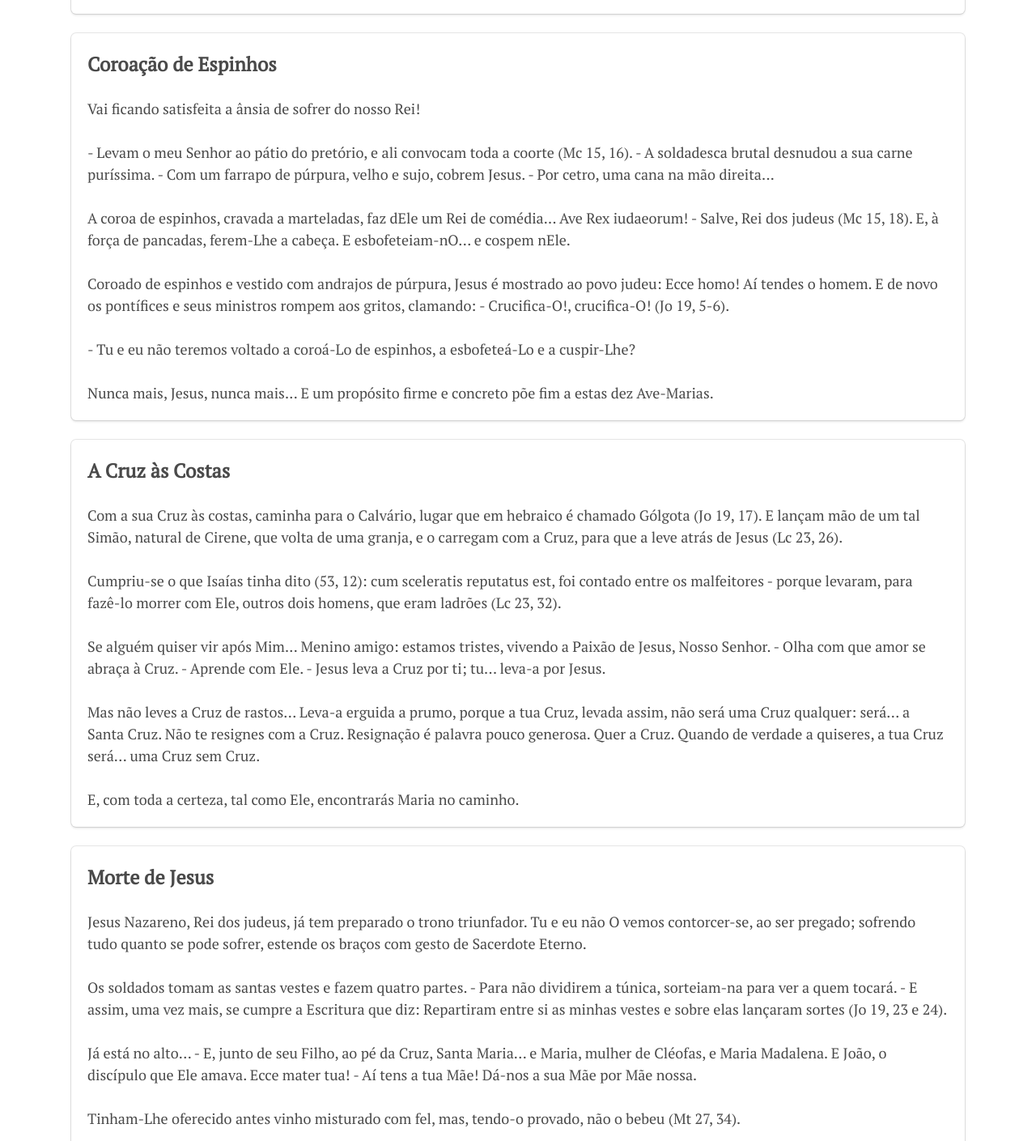
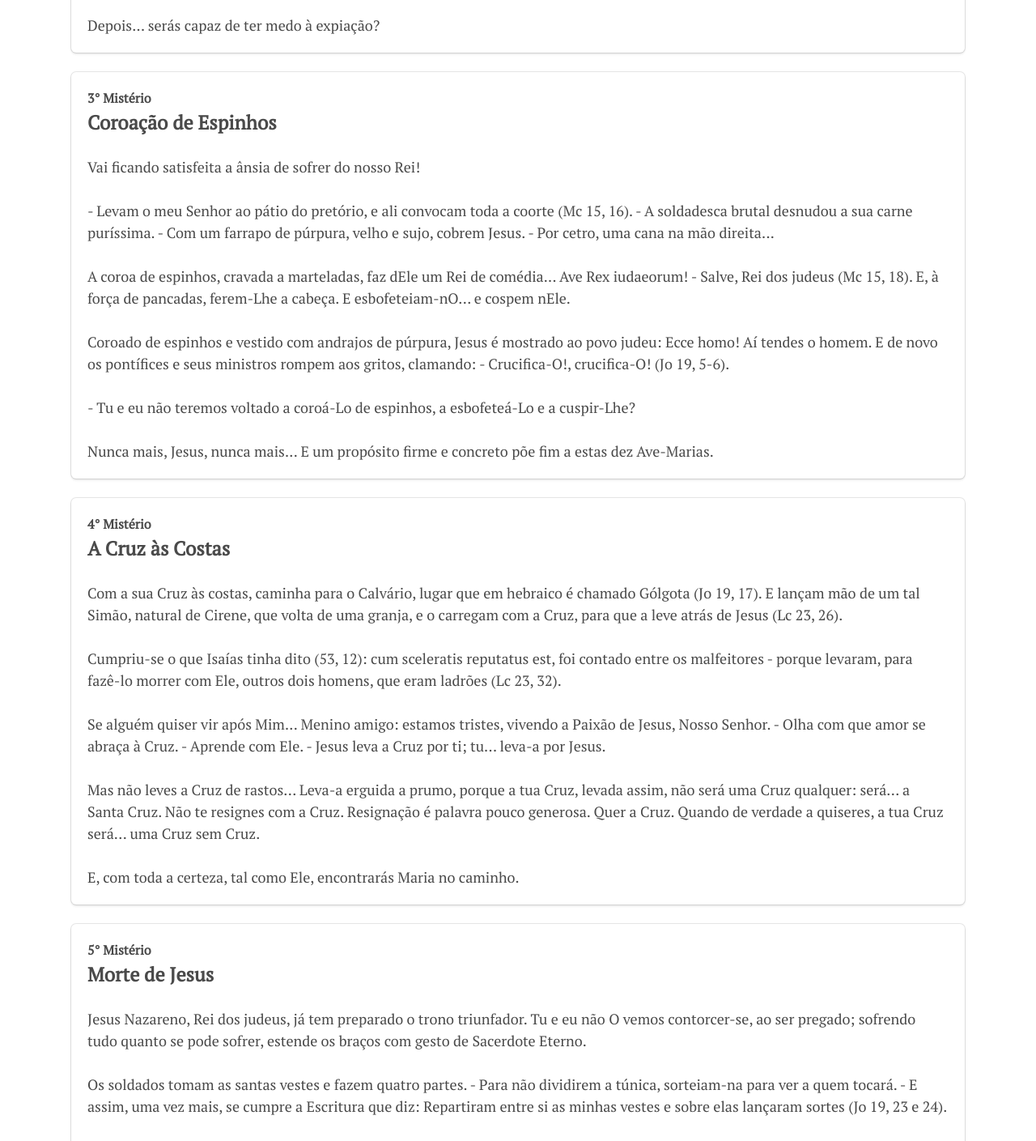
Before and after one commit to SueldoSales/santorosario, a plain HTML site: page dolorosos.html in a window 1280 px wide. Shown: the part 1391-2800 px from the top of the page at 81% size. Drawn offline with Linux system fonts and the light colour scheme.

Commit message:
[UPD] Numeração ordinal dos mistérios

```diff
--- a/dolorosos.html
+++ b/dolorosos.html
@@ -96,6 +96,9 @@
         </p>
 
         <div class="box">
+            <p class="is-size-6 has-text-weight-semibold">
+                1° Mistério
+            </p>
             <p class="is-size-4 has-text-weight-semibold">
                 Oração no Horto
             </p>
@@ -118,6 +121,9 @@
         </div>
 
         <div class="box">
+            <p class="is-size-6 has-text-weight-semibold">
+                2° Mistério
+            </p>
             <p class="is-size-4 has-text-weight-semibold">
                 Flagelação do Senhor
             </p>
@@ -146,6 +152,9 @@
         </div>
 
         <div class="box">
+            <p class="is-size-6 has-text-weight-semibold">
+                3° Mistério
+            </p>
             <p class="is-size-4 has-text-weight-semibold">
                 Coroação de Espinhos
             </p>
@@ -166,6 +175,9 @@
         </div>
 
         <div class="box">
+            <p class="is-size-6 has-text-weight-semibold">
+                4° Mistério
+            </p>
             <p class="is-size-4 has-text-weight-semibold">
                 A Cruz às Costas
             </p>
@@ -184,6 +196,9 @@
         </div>
 
         <div class="box">
+            <p class="is-size-6 has-text-weight-semibold">
+                5° Mistério
+            </p>
             <p class="is-size-4 has-text-weight-semibold">
                 Morte de Jesus
             </p>
```
Also changed, not shown: gloriosos.html (+15 -0 lines), gozosos.html (+15 -0 lines).
